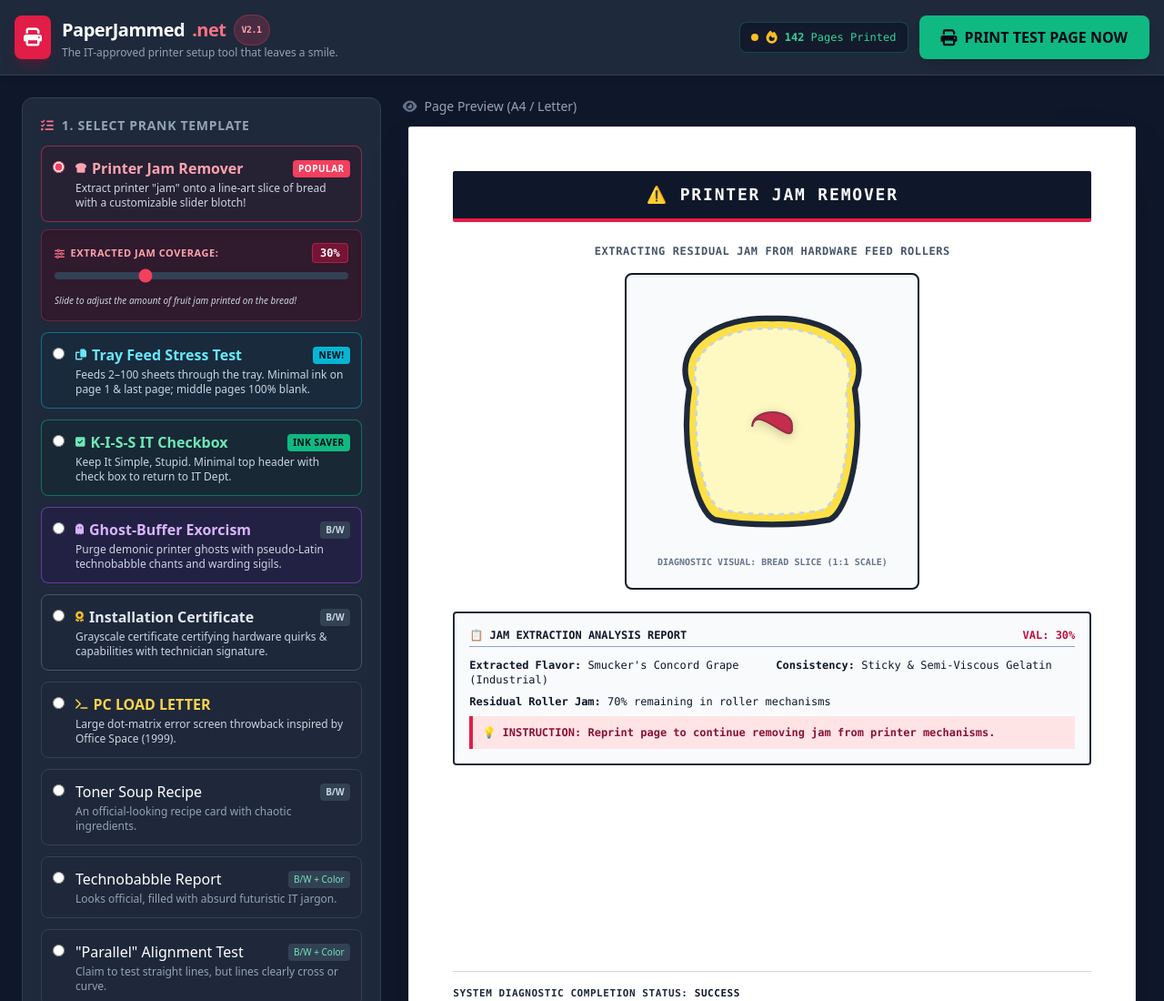
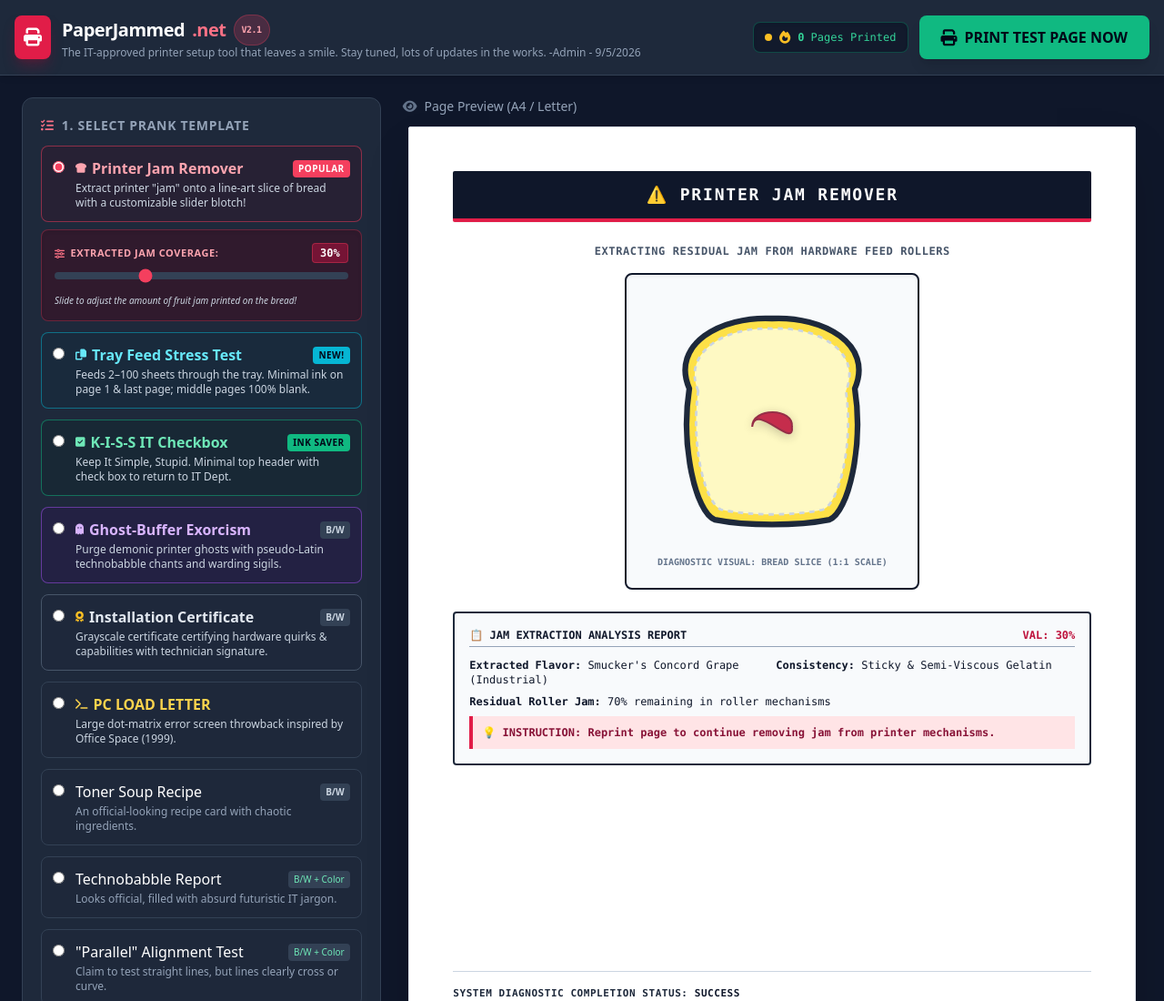
Before and after one commit to xraygun/paperjammed-website, a plain HTML site: page index.html in a window 1280 px wide. Shown: the top 1100 px of the page at 91% size. Drawn offline with nearby package versions, Linux system fonts and the light colour scheme; no server answers.

Commit message:
Update index.html
maybe we can count now...

```diff
--- a/index.html
+++ b/index.html
@@ -76,7 +76,7 @@
             PaperJammed<span class="text-rose-400">.net</span>
             <span class="text-[10px] bg-rose-500/20 text-rose-300 border border-rose-500/30 px-2 py-0.5 rounded-full font-mono uppercase">v2.1</span>
           </h1>
-          <p class="text-xs text-slate-400">The IT-approved printer setup tool that leaves a smile.</p>
+          <p class="text-xs text-slate-400">The IT-approved printer setup tool that leaves a smile. Stay tuned, lots of updates in the works. -Admin - 9/5/2026</p>
         </div>
       </div>
 
@@ -85,7 +85,7 @@
         <div id="counterBadge" class="text-xs bg-slate-900/80 text-emerald-400 border border-emerald-500/30 px-3 py-1.5 rounded-lg font-mono flex items-center gap-2 shadow-inner" title="Global Print Counter (Synced via CounterAPI V2)">
           <span id="syncStatusDot" class="w-2 h-2 rounded-full bg-emerald-400 animate-pulse" title="Cloud Synced"></span>
           <i class="fa-solid fa-fire text-amber-400 text-sm"></i>
-          <span><strong id="globalPrintCount">142</strong> Pages Printed</span>
+          <span><strong id="globalPrintCount">0</strong> Pages Printed</span>
         </div>
 
         <button onclick="handlePrintAction()" class="w-full sm:w-auto bg-emerald-500 hover:bg-emerald-600 text-slate-950 font-bold px-6 py-2.5 rounded-lg shadow-lg flex items-center justify-center gap-2 transition duration-200 cursor-pointer">
@@ -366,12 +366,12 @@
     // ⚙️ ENHANCED COUNTER API V2 & RESILIENT PRINT INTEGRATION
     // =========================================================================
     const DEFAULT_WORKSPACE = 'paperjammed';
-    const DEFAULT_COUNTER_NAME = 'print_count';
+    const DEFAULT_COUNTER_NAME = 'paperjammedtotalcounter';
     const COUNTER_API_URL = `https://api.counterapi.dev/v2/${DEFAULT_WORKSPACE}/${DEFAULT_COUNTER_NAME}`;
     // NOTE: This key is visible to anyone who views page source. Fine for a low-stakes
     // gag counter for now, but before ads/real traffic land, move this behind a small
     // server-side proxy so the raw token isn't exposed client-side.
-    const COUNTER_API_TOKEN = 'ut_u7BK5uoDKzUaEk0QJRHpIeuJDiP9S7dsuHKu5nLA';
+    const COUNTER_API_TOKEN = 'ut_mJa5UncAt5XH0gP1kfrbvSDVOFnLQzuJbt5xiQyB';
 
     let currentJamPercent = 30;
     let currentTrayFeedCount = 5;
@@ -381,15 +381,15 @@
     function getLocalCount() {
       try {
         const raw = localStorage.getItem('pj_print_count');
-        const parsed = parseInt(raw || '142', 10);
-        return isNaN(parsed) ? 142 : parsed;
+        const parsed = parseInt(raw || '0', 10);
+        return isNaN(parsed) ? 0 : parsed;
       } catch (e) {
-        return 142;
+        return 0;
       }
     }
 
     function setLocalCount(val) {
-      const num = parseInt(val, 10) || 142;
+      const num = parseInt(val, 10) || 0;
       try {
         localStorage.setItem('pj_print_count', num);
       } catch (e) {
```
